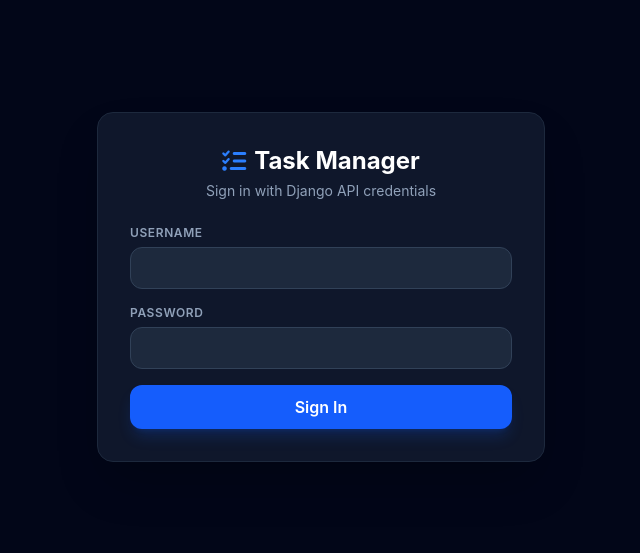
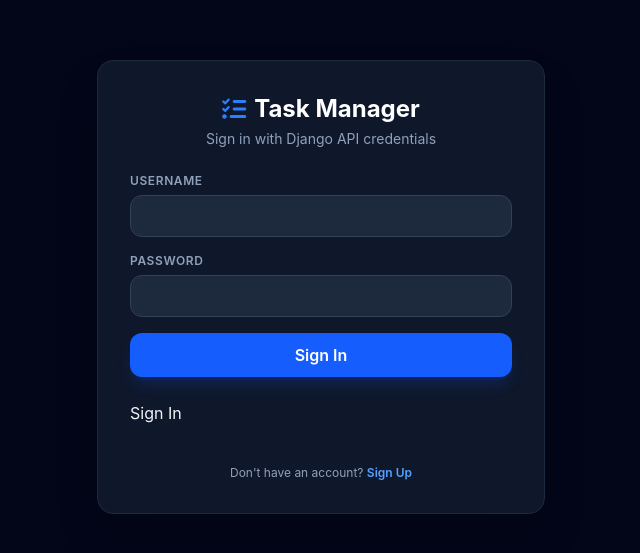
Before and after one commit to chakrabortyabhrok/taskmanager-frontend, a React (Vite) app: page / in a window 1280 px wide. Shown: the part 113-666 px from the top of the page, without its empty margins (319-959 px from the left). Built offline with nearby package versions, Linux system fonts and the light colour scheme; no server answers.

Commit message:
testing live registration url and login.

```diff
--- a/src/App.jsx
+++ b/src/App.jsx
@@ -16,6 +16,7 @@
 
 export default function App() {
   const [token, setToken] = useState(localStorage.getItem('access_token') || '');
+  const [isRegistering, setIsRegistering] = useState(false);
 
   const [tasks, setTasks] = useState([]);
   const [loading, setLoading] = useState(false);
@@ -194,6 +195,25 @@
     );
   }
 
+  if (!token) {
+    return (
+      <div className="min-h-screen flex items-center justify-center p-4 relative">
+        {renderToast()}
+
+        {isRegistering ? (
+          <RegisterPage
+            onSwitchToLogin={() => setIsRegistering(false)}
+          />
+        ) : (
+          <Login
+            onLoginSuccess={(newToken) => setToken(newToken)}
+            onSwitchToRegister={() => setIsRegistering(true)}
+          />
+        )}
+      </div>
+    );
+  }
+
   // Render Dashboard when authenticated
   return (
     <div className="w-full px-4 sm:px-8 lg:px-12 py-8 space-y-8">
--- a/src/components/Login.jsx
+++ b/src/components/Login.jsx
@@ -2,7 +2,7 @@
 
 const API_BASE = import.meta.env.VITE_API_BASE_URL || 'http://127.0.0.1:8000';
 
-export default function Login({ onLoginSuccess, showToast }) {
+export default function Login({ onLoginSuccess, showToast, onSwitchToRegister}) {
     const [username, setUsername] = useState('');
     const [password, setPassword] = useState('');
     const [loading, setLoading] = useState(false);
@@ -37,6 +37,8 @@
             setLoading(false);
         }
     };
+
+
 
     return (
         <div className="bg-slate-900 border border-slate-800 p-8 rounded-2xl w-full max-w-md shadow-2xl space-y-6">
@@ -82,6 +84,21 @@
                     {loading ? 'Connecting to server...' : 'Sign In'}
                 </button>
             </form>
+
+            <button type="submit">Sign In</button>
+
+            {/* Switch to Register button */}
+            <p className="text-center text-xs text-slate-400 mt-4">
+                Don't have an account?{' '}
+                <button
+                    type="button"
+                    onClick={onSwitchToRegister}
+                    className="text-blue-400 hover:underline font-semibold"
+                >
+                    Sign Up
+                </button>
+            </p>
+
         </div>
     );
 }
--- a/src/components/RegisterPage.jsx
+++ b/src/components/RegisterPage.jsx
@@ -26,7 +26,7 @@
             const response = await fetch(`${API_BASE}/api/auth/register/`, {
                 method: "POST",
                 headers: { "Content-Type": "application/json" },
-                body: JSON.stringify({ username, email, password, password2:confirmPassword }),
+                body: JSON.stringify({ username, email, password, password2: confirmPassword }),
             });
 
             const data = await response.json();
@@ -46,7 +46,7 @@
     };
 
     return (
-        <div className="min-h-screen flex items-center justify-center p-4 relative">
+        <div className="bg-slate-900 border border-slate-800 p-8 rounded-2xl w-full max-w-md shadow-2xl space-y-6">
             <h2>Register Test</h2>
             {error && <p style={{ color: "red" }}>{error}</p>}
 
@@ -59,6 +59,16 @@
                     {loading ? "Submitting..." : "Submit"}
                 </button>
             </form>
+            <p className="text-center text-xs text-slate-400 mt-4">
+                Already have an account?{' '}
+                <button
+                    type="button"
+                    onClick={onSwitchToLogin}
+                    className="text-blue-400 hover:underline font-semibold"
+                >
+                    Sign In
+                </button>
+            </p>
         </div>
     );
 }
```
Lines whose indentation alone changed are shown as unchanged.
